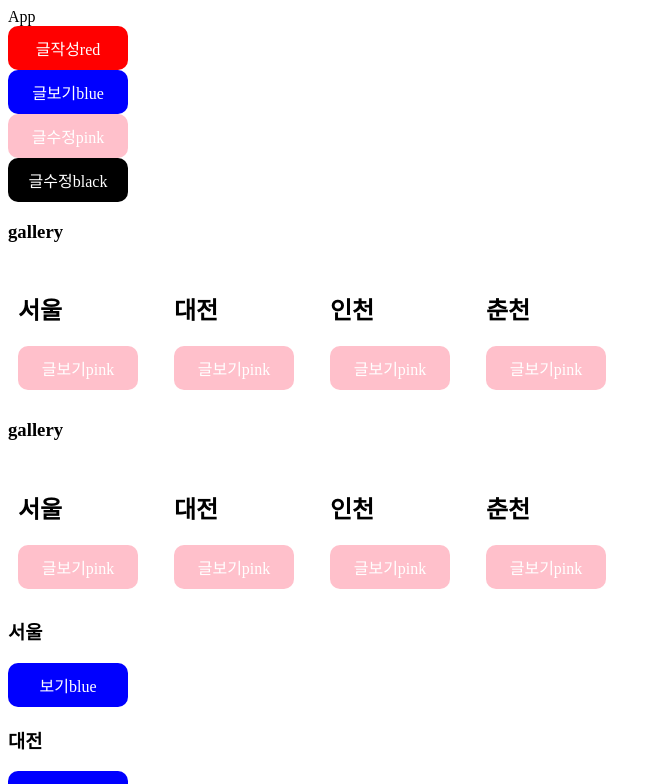
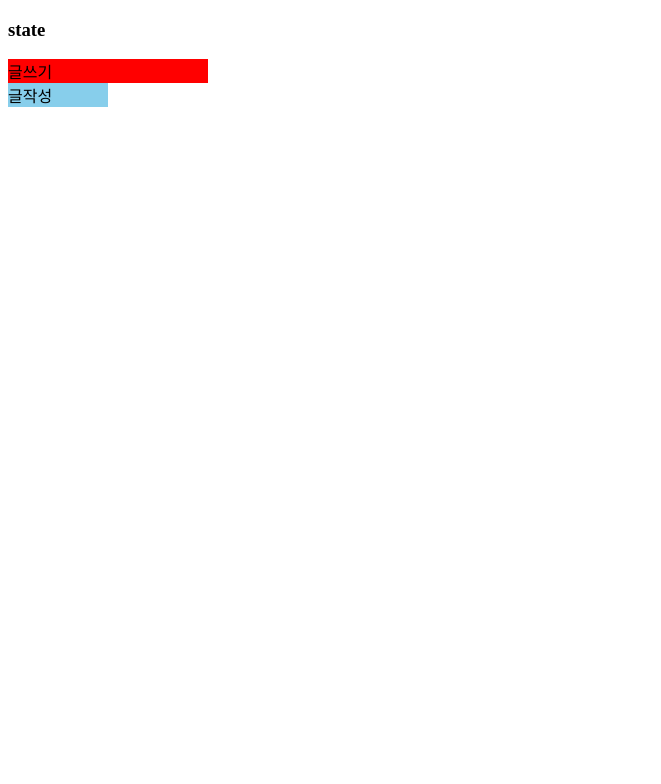
Before and after one commit to yoonchangcho-hm/01web, a React (Vite) app in the folder 03react/02react/: page / in a window 1280 px wide. Shown: the top 784 px of the page, without its empty margins (0-661 px from the left). Built offline with nearby package versions, Linux system fonts and the light colour scheme; the HTML template or start-up script is replaced by a standard one.

Commit message:
251017_1030

```diff
--- a/03react/02react/src/App.jsx
+++ b/03react/02react/src/App.jsx
@@ -1,35 +1,14 @@
 import React from 'react';
-import Button from './components/Button';
-import ViewComp from './components/ViewComp';
-import View01 from './components/View01';
+import Button from './components/state/Button';
 
 function App() {
-  const city = ['서울', '대전', '인천', '춘천'];
-  const city1 = ['서울', '대전', '인천', '춘천'];
-
   return (
     <div>
-      App
-      <Button title="글작성" color="red" />
-      <Button title="글보기" color="blue" />
-      <Button title="글수정" color="pink" />
-      <Button title="글수정" color="black" />
-      <ViewComp cityData={city} />
-      <ViewComp cityData={city1}></ViewComp>
-      {city.map((item, i) => {
-        return <View01 title={item}></View01>;
-      })}
-      <Han />
+      <h3>state</h3>
+      <Button title="글쓰기" color="red" width="200"></Button>
+      <Button></Button>
     </div>
   );
 }
 
-function Han() {
-  return (
-    <>
-      <h2>han</h2>
-    </>
-  );
-}
-
 export default App;
--- a/03react/02react/src/components/View01.jsx
+++ b/03react/02react/src/components/props/View01.jsx
@@ -1,5 +1,5 @@
 import React from 'react';
-import Button from './Button';
+import Button from './props/Button';
 
 function View01(props) {
   return (
--- a/03react/02react/src/components/ViewComp.jsx
+++ b/03react/02react/src/components/props/ViewComp.jsx
@@ -1,5 +1,5 @@
 import React from 'react';
-import Button from './Button';
+import Button from './props/Button';
 
 function ViewComp(props) {
   return (
--- /dev/null
+++ b/03react/02react/src/components/state/Button.jsx
@@ -0,0 +1,14 @@
+import React from 'react';
+
+function Button({ title = '글작성', color = 'skyblue', width = '100' }) {
+  //   console.log(props);
+  console.log(title, color, width);
+  const btnStyle = {
+    width: `${width}px`,
+    background: color,
+  };
+
+  return <div style={btnStyle}>{title}</div>;
+}
+
+export default Button;
```
Also changed, not shown: 03react/02react/src/App_props.jsx (added, +37 -0 lines), 03react/02react/src/components/props/MyComp.jsx (added, +8 -0 lines), 03react/02react/src/components/props/Button.jsx (renamed from 03react/02react/src/components/Button.jsx).
